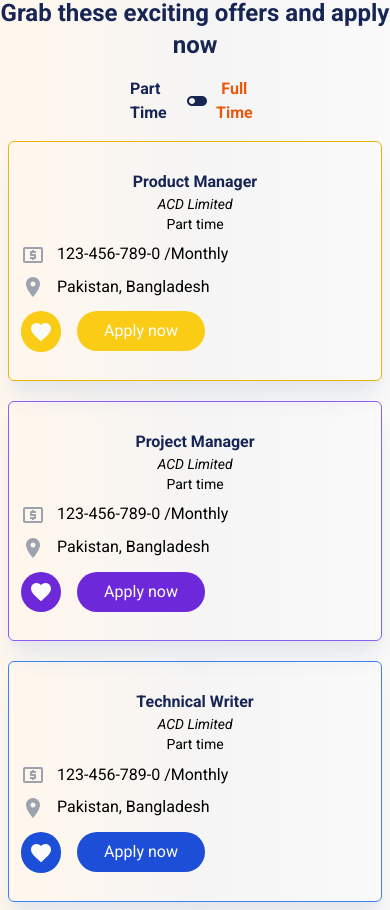
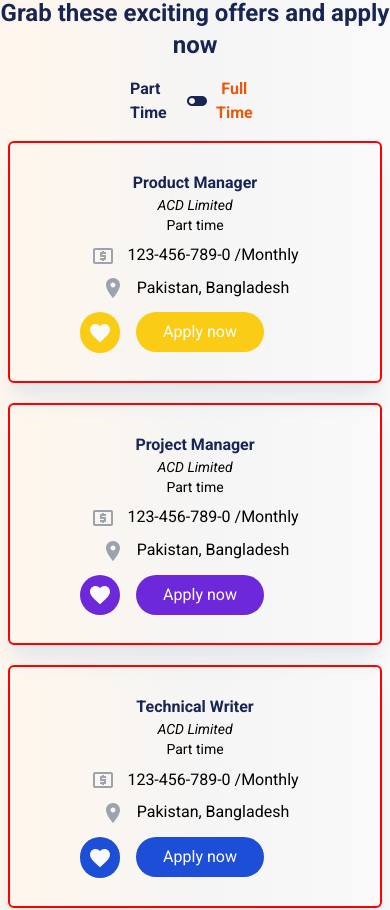
Before and after one commit to pejuameenat/jobify.io, a React (Vite) app: page / in a window 390 px wide. Shown: the part 2895-3805 px from the top of the page. Built offline with nearby package versions, Linux system fonts and the light colour scheme.

Commit message:
mobile interface fixes

```diff
--- a/src/components/JobCategory/JobTemp.jsx
+++ b/src/components/JobCategory/JobTemp.jsx
@@ -19,19 +19,19 @@ const JobTemp = ({
     <div
       className={
         mode
-          ? `border ${borderColor} rounded-md py-7 px-3 shadow-xl shadow-slate-800`
-          : `border ${borderColor} rounded-md py-7 px-3 shadow-xl shadow-gray-200`
+          ? `border ${borderColor} rounded-md py-7 px-3 shadow-xl shadow-slate-800 text-center lg:text-left spect`
+          : `border ${borderColor} rounded-md py-7 px-3 shadow-xl shadow-gray-200 text-center lg:text-left spect`
       }
     >
-      <span className="block text-center">{icon}</span>
-      <h4 className="titleHead text-center">{title}</h4>
-      <em className="block text-center text-sm">{span}</em>
-      <span className="block text-center text-sm">{schedule}</span>
-      <div className="offerFlex py-2">
+      <span className="block">{icon}</span>
+      <h4 className="titleHead lg:text-center">{title}</h4>
+      <em className="block text-sm lg:text-center">{span}</em>
+      <span className="block text-sm lg:text-center">{schedule}</span>
+      <div className="offerFlex py-2 justify-center">
         <span className="text-gray-400">{cashIcon}</span>
         <p>{contact}</p>
       </div>
-      <div className="offerFlex">
+      <div className="offerFlex justify-center lg:justify-normal">
         <span className="text-gray-400">{locationIcon}</span>
         <p className="">{location}</p>
       </div>
--- a/src/components/Nav.jsx
+++ b/src/components/Nav.jsx
@@ -23,7 +23,7 @@ const Nav = () => {
           <button
             type="button"
             className="smoothTransition font-bold lg:fixed right-40"
-            onClick={() => setMode((prevMode) => !prevMode)}
+            onClick={() => setMode((prevMode) => console.log('clicked'))}
           >
             {mode ? 'Light mode' : 'Dark mode'}
             {mode ? <ToggleOff /> : <ToggleOn />}
```
